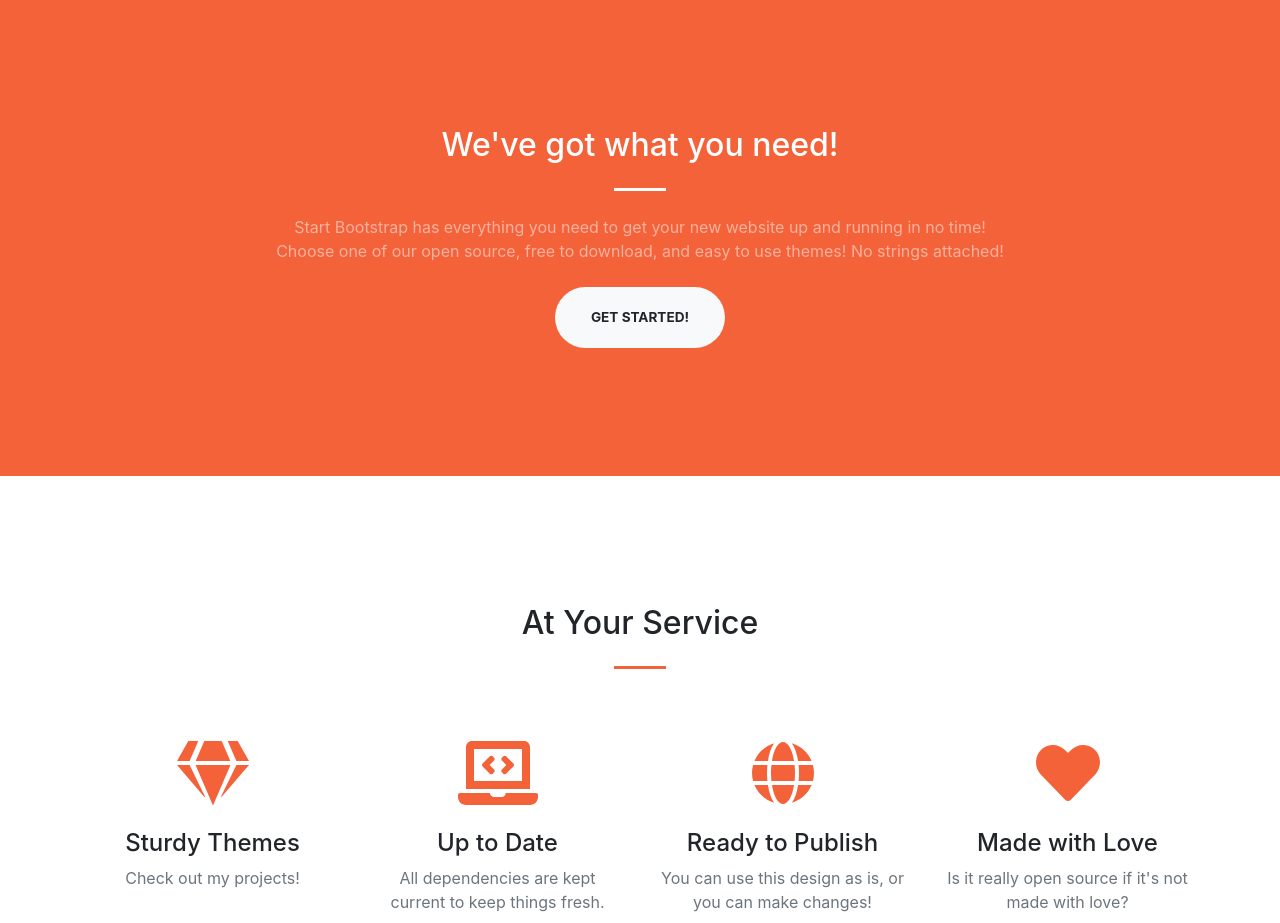
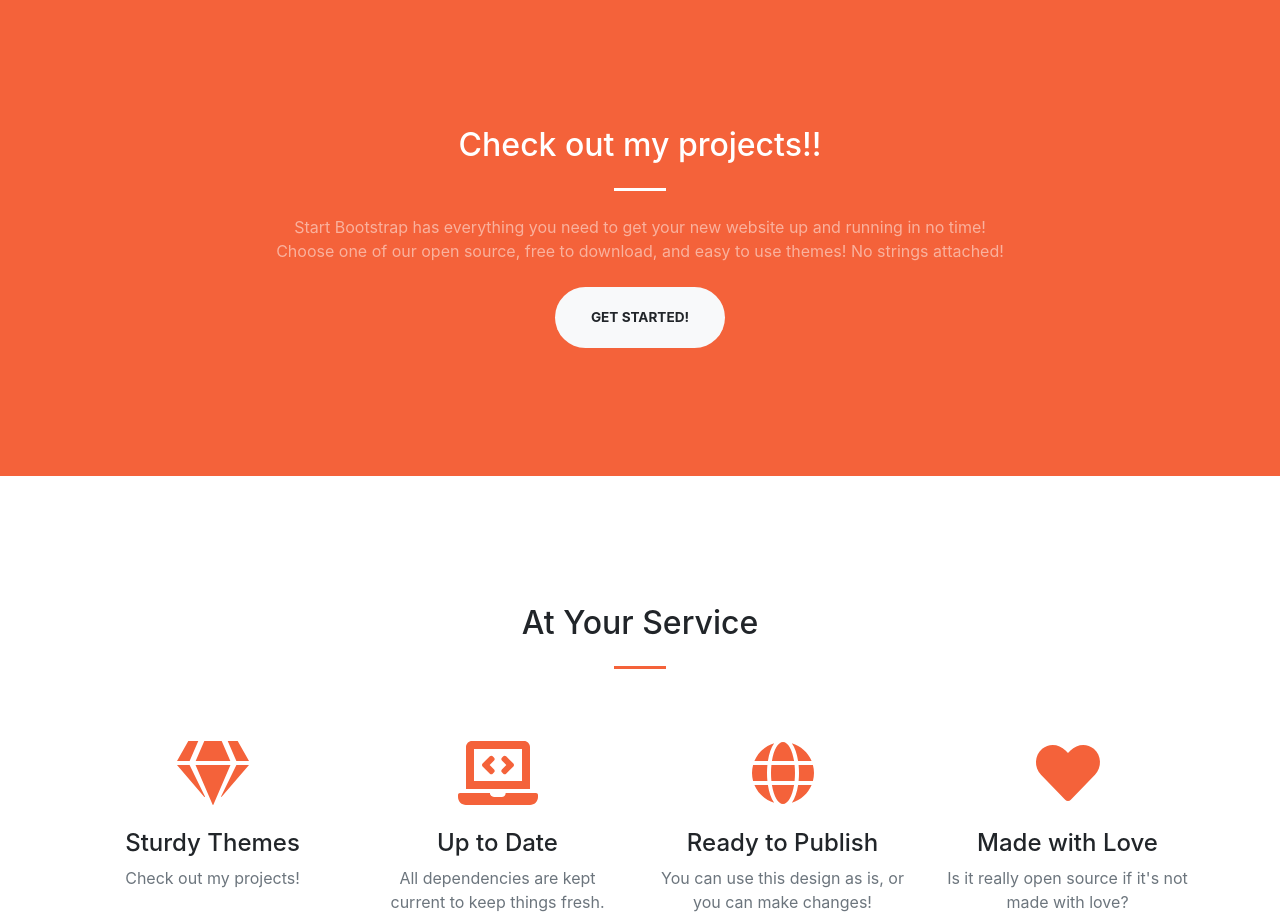
Before and after one commit to taymar2022/Portfolio, a plain HTML site: page index.html in a window 1280 px wide. Shown: the part 802-1725 px from the top of the page. Drawn offline with nearby package versions, Linux system fonts and the light colour scheme; a web font is replaced by a local one.

Commit message:
change description

```diff
--- a/index.html
+++ b/index.html
@@ -54,7 +54,7 @@
             <div class="container">
                 <div class="row justify-content-center">
                     <div class="col-lg-8 text-center">
-                        <h2 class="text-white mt-0">We've got what you need!</h2>
+                        <h2 class="text-white mt-0">Check out my projects!!</h2>
                         <hr class="divider light my-4" />
                         <p class="text-white-50 mb-4">Start Bootstrap has everything you need to get your new website up and running in no time! Choose one of our open source, free to download, and easy to use themes! No strings attached!</p>
                         <a class="btn btn-light btn-xl js-scroll-trigger" href="#services">Get Started!</a>
```
